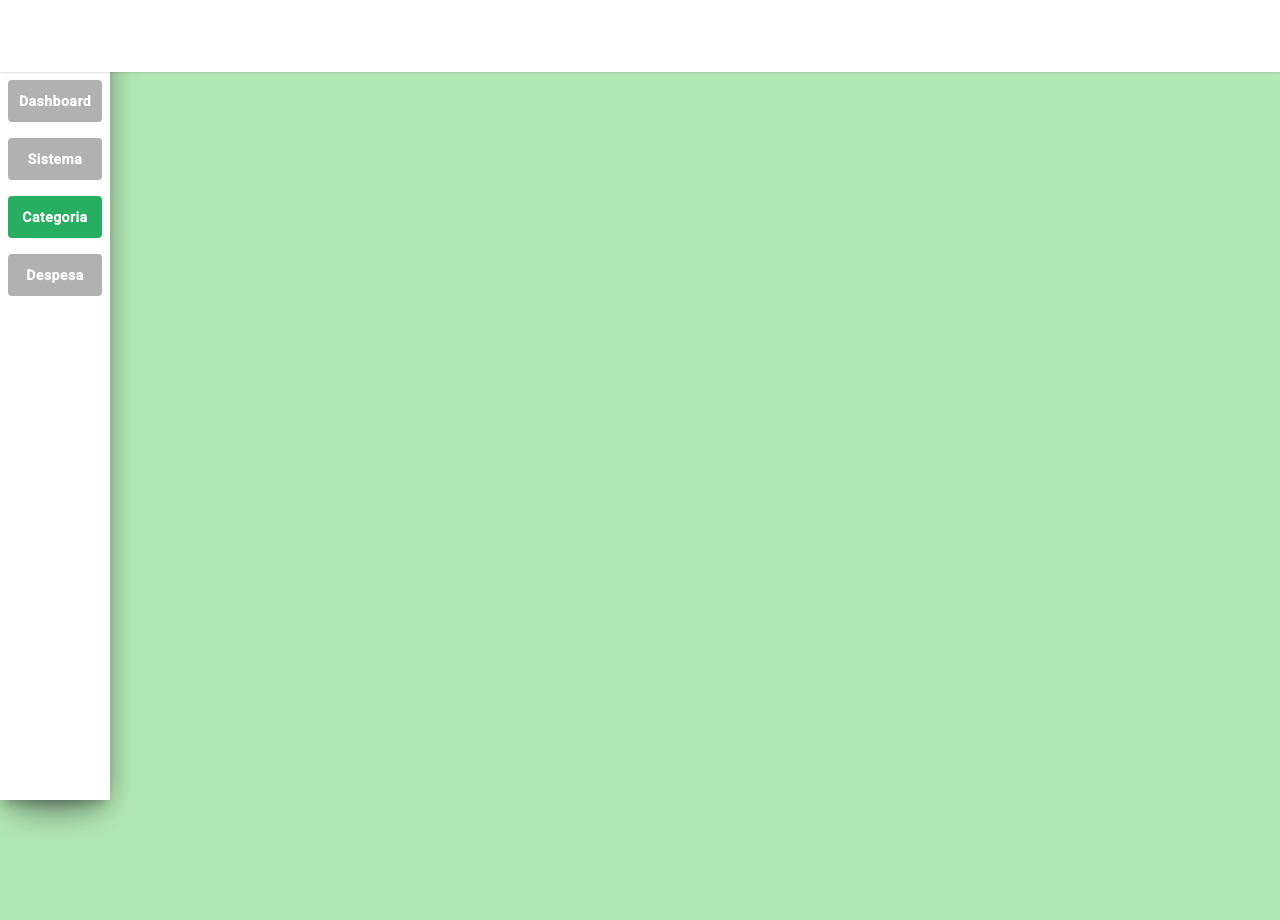
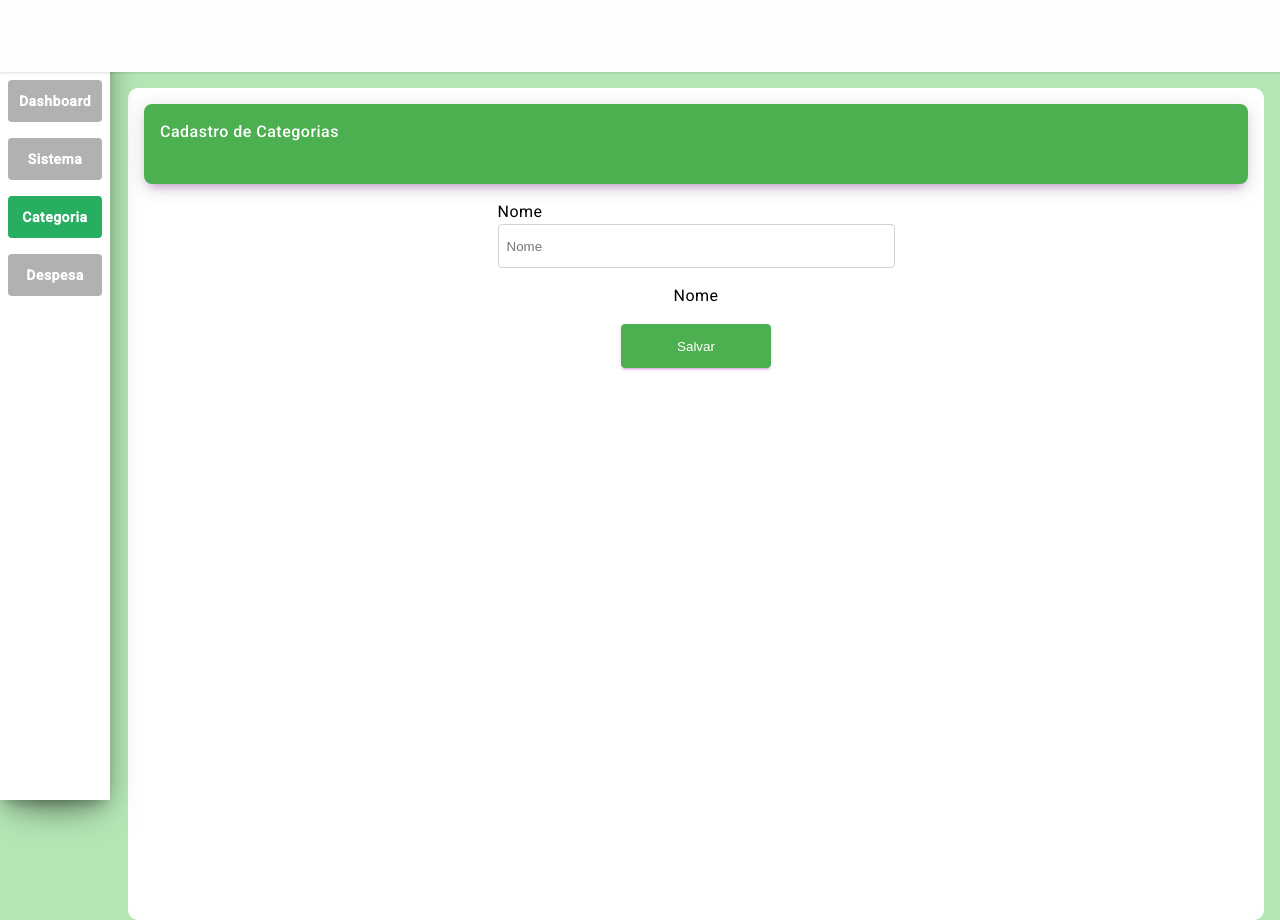
Before and after one commit to paulorochadev/Financeiro_2023-WEB, an Angular app: page /categoria in a window 1280 px wide. Before the commit the page ends 800 px from the top, so only its background shows below. Built offline with nearby package versions, Linux system fonts and the light colour scheme.

Commit message:
feat: Cria estrutura HTML e SCSS da Tela de Cadastro de Categorias

```diff
--- a/src/app/pages/categoria/categoria.component.html
+++ b/src/app/pages/categoria/categoria.component.html
@@ -1,3 +1,41 @@
-
 <app-navbar></app-navbar>
 <app-sidebar></app-sidebar>
+
+<div class="container-base">
+    <div class="content-page">
+        <div class="card-header">
+            <div class="card-title">
+                Cadastro de Categorias
+            </div>
+        </div>
+
+        <form class="form-page" [formGroup]="categoriaForm" (submit)="enviar()">
+            <div class="row">
+                <div class="group-row">
+                    <label>Nome</label>
+                    <input type="text" name="name" id="name" placeholder="Nome" formControlName="name" required />
+                    <label class="error-input" *ngIf="categoriaForm.get('name')?.errors?.['required'] && categoriaForm.get('name')?.touched">
+                        Campo Obrigatório!
+                    </label>
+                </div>
+            </div>
+
+            <div class="row">
+                <div class="group-row">
+                    <label>Nome</label>
+
+                    <!-- <ng-select class="select-padrao" bindLabel="name">
+
+                    </ng-select> -->
+
+                </div>
+            </div>
+
+            <div class="row">
+                <div class="group-row">
+                    <input type="submit" value="Salvar" class="btn-primary" />
+                </div>
+            </div>
+        </form>
+    </div>
+</div>
--- a/src/app/pages/categoria/categoria.component.ts
+++ b/src/app/pages/categoria/categoria.component.ts
@@ -1,4 +1,6 @@
+import { CommonModule } from '@angular/common';
 import { Component } from '@angular/core';
+import { FormBuilder, FormGroup, ReactiveFormsModule, Validators } from '@angular/forms';
 import { NavbarComponent } from '../../components/navbar/navbar.component';
 import { SidebarComponent } from '../../components/sidebar/sidebar.component';
 import { MenuService } from '../../services/menu.service';
@@ -6,7 +8,7 @@
 @Component({
   selector: 'app-categoria',
   standalone: true,
-  imports: [ NavbarComponent, SidebarComponent ],
+  imports: [ CommonModule, NavbarComponent, SidebarComponent, ReactiveFormsModule ],
   templateUrl: './categoria.component.html',
   styleUrl: './categoria.component.scss'
 })
@@ -15,11 +17,28 @@
   /**
    *
    */
-  constructor(public menuService: MenuService) {
+  constructor(public menuService: MenuService, public formBuilder: FormBuilder) {
 
   }
 
+  categoriaForm: FormGroup;
+
   ngOnInit(): void {
     this.menuService.menuSelecionado = 3;
+
+    this.categoriaForm = this.formBuilder.group({
+      name: ['', [Validators.required]]
+    })
+  }
+
+  dadosForm() {
+    return this.categoriaForm.controls;
+  }
+
+  enviar() {
+    debugger
+    var dados = this.dadosForm();
+
+    alert(dados["name"].value)
   }
 }
```
